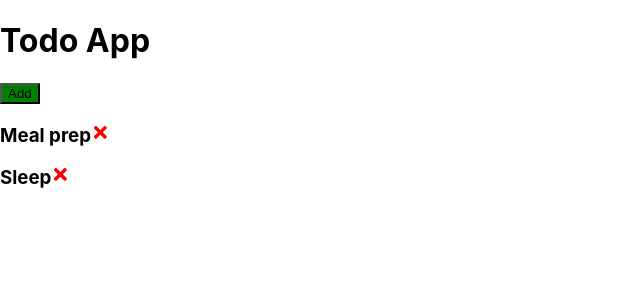
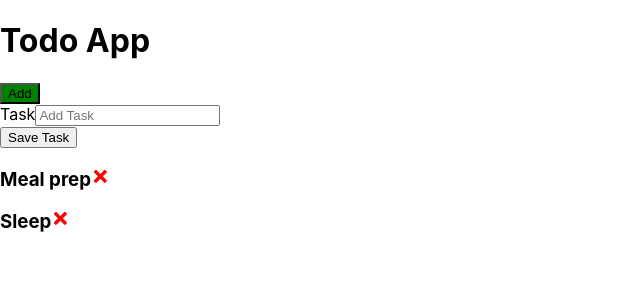
Before and after one commit to victormusembi11/drf-todo-api, a React (Create React App) app in the folder frontend/: page / in a window 1280 px wide. Shown: the top 300 px of the page, without its empty margins (0-640 px from the left). Built offline with nearby package versions, Linux system fonts and the light colour scheme.

Commit message:
feat: add task

```diff
--- a/frontend/src/App.js
+++ b/frontend/src/App.js
@@ -1,6 +1,7 @@
 import { useState } from "react"
 import Header from "./components/Header";
 import Tasks from "./components/Tasks";
+import AddTask from "./components/AddTask";
 
 function App() {
   const [tasks, setTask] = useState(
@@ -18,6 +19,14 @@
     ]
   )
 
+  // Add Task
+  const addTask = (task) => {
+    const id = Math.floor(Math.random() * 10000) + 1
+    console.log(id)
+    const newTask = { id, ...task }
+    setTask([...tasks, newTask])
+  }
+
   // Delete Task
   const deleteTask = (id) => {
     setTask(tasks.filter((task) => task.id !== id))
@@ -32,6 +41,7 @@
   return (
     <div className="container">
       <Header title="Todo App" />
+      <AddTask onAdd={addTask} />
       {tasks.length > 0 ? (
         <Tasks tasks={tasks} onDelete={deleteTask} onToggle={toggleReminder}/>
       ) : (
--- /dev/null
+++ b/frontend/src/components/AddTask.js
@@ -0,0 +1,33 @@
+import { useState } from "react"
+
+const AddTask = ({ onAdd }) => {
+  const [title, setTitle] = useState('')
+
+  const onSubmit = (e) => {
+    e.preventDefault()
+
+    if (!title) {
+      alert('Please add a Task!')
+      return
+    }
+
+    onAdd({ title })
+
+    setTitle('')
+  }
+
+
+  return (
+    <form className="add-form" onSubmit={onSubmit}>
+        <div className="form-control">
+            <label>Task</label>
+            <input type="text" placeholder="Add Task" value={title} onChange={(e) => {
+                setTitle(e.target.value)
+            }} />
+        </div>
+        <input type="submit" className="btn btn-block" value="Save Task"/>
+    </form>
+  )
+}
+
+export default AddTask
```
